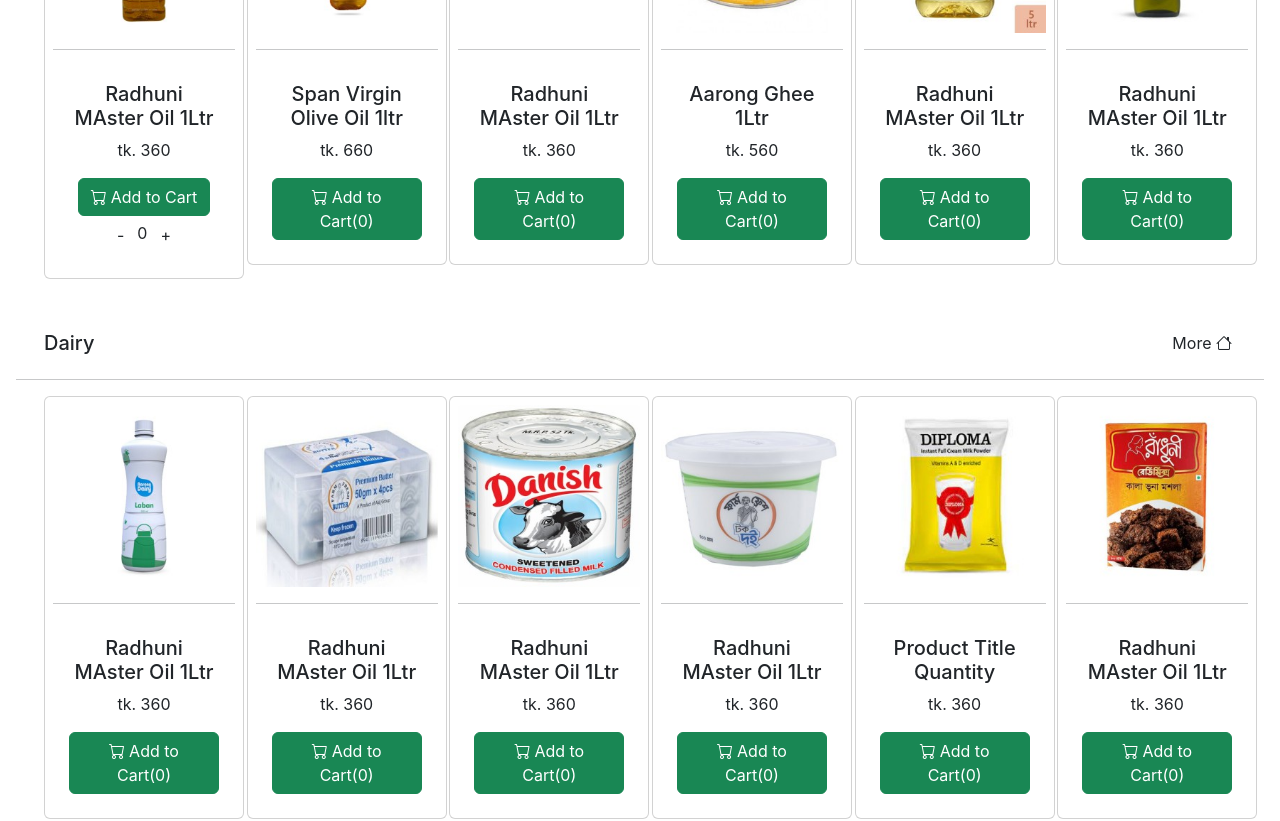
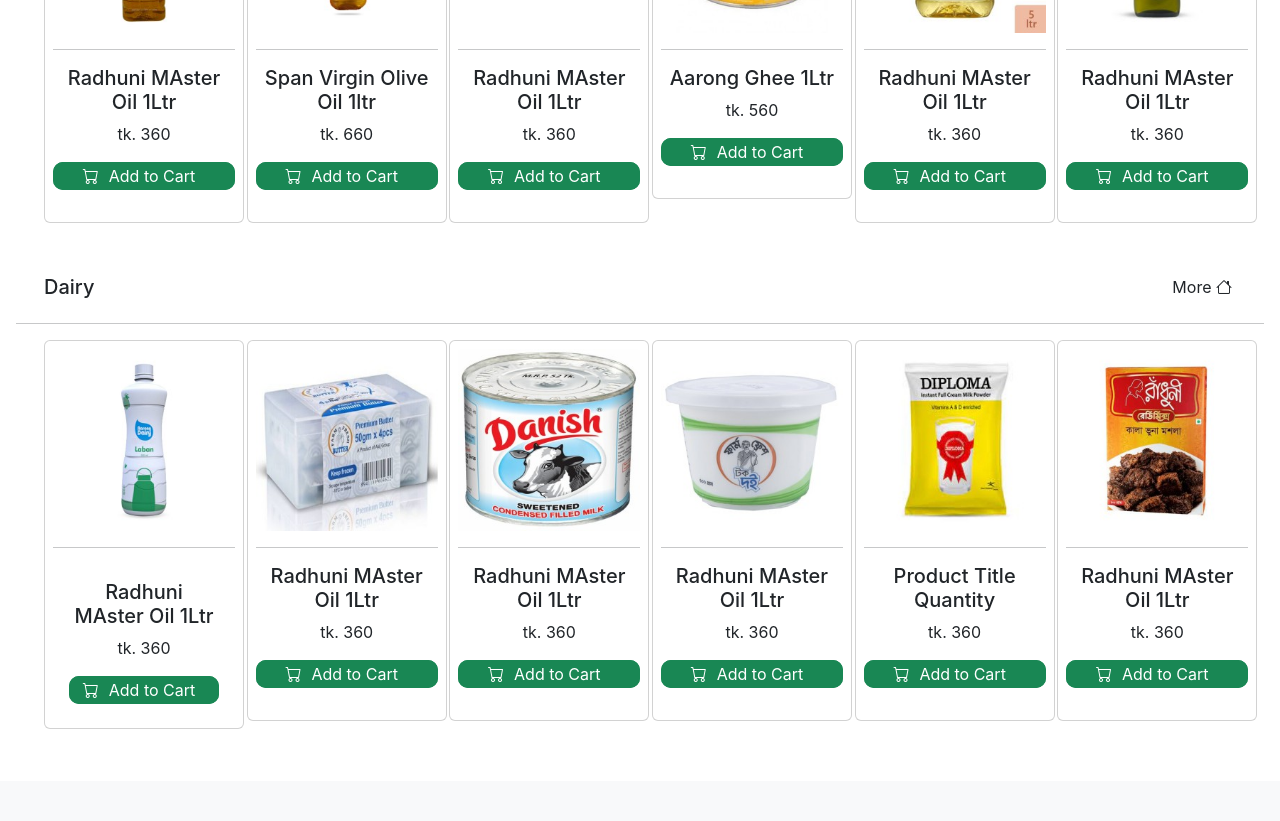
Before and after one commit to MdTanvirHassan/MeenaClick, a React (Create React App) app: page /Register in a window 1280 px wide. Shown: the part 2100-2921 px from the top of the page. Built offline with nearby package versions, Linux system fonts and the light colour scheme.

Commit message:
update cart increasing , decreasing

```diff
--- a/src/components/Product/Product.css
+++ b/src/components/Product/Product.css
@@ -0,0 +1,20 @@
+.addBtn2{
+
+    border: none;
+    background-color: #198754;
+    color: #ffff;
+}
+.addBtn{
+    background-color: #198754!important;
+    color:#ffff!important;
+
+    border-radius: 10px ;
+    width: 100%;
+    padding: 0px 0px;
+}
+.addBtn2:hover,.addBtn:hover{
+    border: none;
+}
+.w{
+
+}
--- a/src/components/Product/Product.js
+++ b/src/components/Product/Product.js
@@ -12,6 +12,7 @@
 import dd4 from '../../image/dd4.jpg';
 import dd5 from '../../image/dd5.jpg';
 import dd6 from '../../image/dd6.jpg';
+import './Product.css';
 
 export default function Product(props) {
     const [cart, setCart] = useState(0)
@@ -43,14 +44,16 @@
                 <div className={`col-lg-2 col-sm-12 col-md-6 mb-1 mb-1 `}>
                  <div className={`card p-2 bg-${props.mode==='dark'?'secondary':'body'}`} style={{width: "200px"}} >
                     <img src={img} className="card-img-top" alt="..."/><hr />
-                    <div className={`card-body text-center`}>
+                    <div className={`car text-center mb-4`}>
                         <h5 className="card-title">Radhuni MAster Oil 1Ltr</h5>
                         <p className="card-text">tk. 360</p>
-                        <button href='/' className="btn btn-success " alt='Added' ><i className="bi bi-cart me-1"></i>Add to Cart</button>
-                        <div className="flex">
-                                <button className='btn' onClick={()=>setCart(cart+1)}>-</button>
-                                <span>{cart}</span>
-                                <button className='btn' onClick={()=>setCart(cart+1)}>+</button>
+                        {/* <button href='/' className="btn btn-success " alt='Added' ><i className="bi bi-cart me-1"></i>Add to Cart</button> */}
+                        <div className="flex addBtn">
+                              <button  className='btn addBtn ' type='button'>
+                               <button className=' addBtn2' disabled={cart<0} onClick={()=>setCart(cart-1)}>{cart===0?<i className='bi bi-cart'></i>:'-'}</button>
+                                <span className='mx-1 w' onClick={()=>setCart(cart+1)}>{cart===0?'Add to Cart':cart}</span>
+                                <button className=' addBtn2' onClick={()=>setCart(cart+1)}>{cart===0?'':'+'}</button>
+                            </button>
                         </div>
                         {/* <a href='/' className="btn btn-success " onClick={handleCart}><i className="bi bi-cart me-1"></i>Add to Cart</a> */}
                     </div>
@@ -60,11 +63,17 @@
                 <div className="col-lg-2 col-sm-12 col-md-6 mb-1">
                  <div className={`card p-2 bg-${props.mode==='dark'?'secondary':'body'}`} style={{width: "200px"}} >
                     <img src={img4} className="card-img-top" alt="..."/><hr />
-                    <div className="card-body text-center">
+                    <div className={`car text-center mb-4`}>
                         <h5 className="card-title">Span Virgin Olive Oil 1ltr
 </h5>
                         <p className="card-text">tk. 660</p>
-                        <button href='/' className="btn btn-success " alt='Added' onClick={()=>setCart(cart+1)}><i className="bi bi-cart me-1"></i>Add to Cart({cart})</button>
+                        <div className="flex addBtn">
+                              <button  className='btn addBtn ' type='button'>
+                               <button className=' addBtn2' disabled={cart<0} onClick={()=>setCart(cart-1)}>{cart===0?<i className='bi bi-cart'></i>:'-'}</button>
+                                <span className='mx-1 w' onClick={()=>setCart(cart+1)}>{cart===0?'Add to Cart':cart}</span>
+                                <button className=' addBtn2' onClick={()=>setCart(cart+1)}>{cart===0?'':'+'}</button>
+                            </button>
+                        </div>
                     </div>
                     </div>
                 </div>
@@ -72,10 +81,16 @@
                 <div className="col-lg-2 col-sm-12 col-md-6 mb-1">
                  <div className={`card p-2 bg-${props.mode==='dark'?'secondary':'body'}`} style={{width: "200px"}} >
                     <img src={img3} className="card-img-top" alt="..."/><hr />
-                    <div className="card-body text-center">
+                    <div className={`car text-center mb-4`}>
                         <h5 className="card-title">Radhuni MAster Oil 1Ltr</h5>
                         <p className="card-text">tk. 360</p>
-                        <button href='/' className="btn btn-success " alt='Added' onClick={()=>setCart(cart+1)}><i className="bi bi-cart me-1"></i>Add to Cart({cart})</button>
+                        <div className="flex addBtn">
+                              <button  className='btn addBtn ' type='button'>
+                               <button className=' addBtn2' disabled={cart<0} onClick={()=>setCart(cart-1)}>{cart===0?<i className='bi bi-cart'></i>:'-'}</button>
+                                <span className='mx-1 w' onClick={()=>setCart(cart+1)}>{cart===0?'Add to Cart':cart}</span>
+                                <button className=' addBtn2' onClick={()=>setCart(cart+1)}>{cart===0?'':'+'}</button>
+                            </button>
+                        </div>
                     </div>
                     </div>
                 </div>
@@ -83,10 +98,16 @@
                 <div className="col-lg-2 col-sm-12 col-md-6 mb-1">
                  <div className={`card p-2 bg-${props.mode==='dark'?'secondary':'body'}`} style={{width: "200px"}} >
                     <img src={img2} className="card-img-top" alt="..."/><hr />
-                    <div className="card-body text-center">
+                    <div className={`car text-center mb-4`}>
                         <h5 className="card-title">Aarong Ghee 1Ltr</h5>
                         <p className="card-text">tk. 560</p>
-                        <button href='/' className="btn btn-success " alt='Added' onClick={()=>setCart(cart+1)}><i className="bi bi-cart me-1"></i>Add to Cart({cart})</button>
+                        <div className="flex addBtn">
+                              <button  className='btn addBtn ' type='button'>
+                               <button className=' addBtn2' disabled={cart<0} onClick={()=>setCart(cart-1)}>{cart===0?<i className='bi bi-cart'></i>:'-'}</button>
+                                <span className='mx-1 w' onClick={()=>setCart(cart+1)}>{cart===0?'Add to Cart':cart}</span>
+                                <button className=' addBtn2' onClick={()=>setCart(cart+1)}>{cart===0?'':'+'}</button>
+                            </button>
+                        </div>
                     </div>
                     </div>
                 </div>
@@ -94,10 +115,16 @@
                 <div className="col-lg-2 col-sm-12 col-md-6 mb-1">
                  <div className={`card p-2 bg-${props.mode==='dark'?'secondary':'body'}`} style={{width: "200px"}} >
                     <img src={img5} className="card-img-top" alt="..."/><hr />
-                    <div className="card-body text-center">
+                    <div className={`car text-center mb-4`}>
                         <h5 className="card-title">Radhuni MAster Oil 1Ltr</h5>
                         <p className="card-text">tk. 360</p>
-                        <button href='/' className="btn btn-success " alt='Added' onClick={()=>setCart(cart+1)}><i className="bi bi-cart me-1"></i>Add to Cart({cart})</button>
+                        <div className="flex addBtn">
+                              <button  className='btn addBtn ' type='button'>
+                               <button className=' addBtn2' disabled={cart<0} onClick={()=>setCart(cart-1)}>{cart===0?<i className='bi bi-cart'></i>:'-'}</button>
+                                <span className='mx-1 w' onClick={()=>setCart(cart+1)}>{cart===0?'Add to Cart':cart}</span>
+                                <button className=' addBtn2' onClick={()=>setCart(cart+1)}>{cart===0?'':'+'}</button>
+                            </button>
+                        </div>
                     </div>
                     </div>
                 </div>
@@ -105,10 +132,16 @@
                 <div className="col-lg-2 col-sm-12 col-md-6 mb-1">
                  <div className={`card p-2 bg-${props.mode==='dark'?'secondary':'body'}`} style={{width: "200px"}} >
                     <img src={img6} className="card-img-top" alt="..."/><hr />
-                    <div className="card-body text-center">
+                    <div className={`car text-center mb-4`}>
                         <h5 className="card-title">Radhuni MAster Oil 1Ltr</h5>
                         <p className="card-text">tk. 360</p>
-                        <button href='/' className="btn btn-success " alt='Added' onClick={()=>setCart(cart+1)}><i className="bi bi-cart me-1"></i>Add to Cart({cart})</button>
+                        <div className="flex addBtn">
+                              <button  className='btn addBtn ' type='button'>
+                               <button className=' addBtn2' disabled={cart<0} onClick={()=>setCart(cart-1)}>{cart===0?<i className='bi bi-cart'></i>:'-'}</button>
+                                <span className='mx-1 w' onClick={()=>setCart(cart+1)}>{cart===0?'Add to Cart':cart}</span>
+                                <button className=' addBtn2' onClick={()=>setCart(cart+1)}>{cart===0?'':'+'}</button>
+                            </button>
+                        </div>
                     </div>
                     </div>
                 </div>
@@ -135,7 +168,13 @@
                     <div className={`card-body text-center`}>
                         <h5 className="card-title">Radhuni MAster Oil 1Ltr</h5>
                         <p className="card-text">tk. 360</p>
-                        <button href='/' className="btn btn-success " alt='Added' onClick={()=>setCart(cart+1)}><i className="bi bi-cart me-1"></i>Add to Cart({cart})</button>
+                        <div className="flex addBtn">
+                              <button  className='btn addBtn ' type='button'>
+                               <button className=' addBtn2' disabled={cart<0} onClick={()=>setCart(cart-1)}>{cart===0?<i className='bi bi-cart'></i>:'-'}</button>
+                                <span className='mx-1 w' onClick={()=>setCart(cart+1)}>{cart===0?'Add to Cart':cart}</span>
+                                <button className=' addBtn2' onClick={()=>setCart(cart+1)}>{cart===0?'':'+'}</button>
+                            </button>
+                        </div>
                     </div>
                     </div>
                 </div>
@@ -143,10 +182,16 @@
                 <div className="col-lg-2 col-sm-12 col-md-6 mb-1">
                  <div className={`card p-2 bg-${props.mode==='dark'?'secondary':'body'}`} style={{width: "200px"}} >
                     <img src={dd2} className="card-img-top" alt="..."/><hr />
-                    <div className="card-body text-center">
+                    <div className={`car text-center mb-4`}>
                         <h5 className="card-title">Radhuni MAster Oil 1Ltr</h5>
                         <p className="card-text">tk. 360</p>
-                        <button href='/' className="btn btn-success " alt='Added' onClick={()=>setCart(cart+1)}><i className="bi bi-cart me-1"></i>Add to Cart({cart})</button>
+                        <div className="flex addBtn">
+                              <button  className='btn addBtn ' type='button'>
+                               <button className=' addBtn2' disabled={cart<0} onClick={()=>setCart(cart-1)}>{cart===0?<i className='bi bi-cart'></i>:'-'}</button>
+                                <span className='mx-1 w' onClick={()=>setCart(cart+1)}>{cart===0?'Add to Cart':cart}</span>
+                                <button className=' addBtn2' onClick={()=>setCart(cart+1)}>{cart===0?'':'+'}</button>
+                            </button>
+                        </div>
                     </div>
                     </div>
                 </div>
@@ -154,10 +199,16 @@
                 <div className="col-lg-2 col-sm-12 col-md-6 mb-1">
                  <div className={`card p-2 bg-${props.mode==='dark'?'secondary':'body'}`} style={{width: "200px"}} >
                     <img src={dd3} className="card-img-top" alt="..."/><hr />
-                    <div className="card-body text-center">
+                    <div className={`car text-center mb-4`}>
                         <h5 className="card-title">Radhuni MAster Oil 1Ltr</h5>
                         <p className="card-text">tk. 360</p>
-                        <button href='/' className="btn btn-success " alt='Added' onClick={()=>setCart(cart+1)}><i className="bi bi-cart me-1"></i>Add to Cart({cart})</button>
+                        <div className="flex addBtn">
+                              <button  className='btn addBtn ' type='button'>
+                               <button className=' addBtn2' disabled={cart<0} onClick={()=>setCart(cart-1)}>{cart===0?<i className='bi bi-cart'></i>:'-'}</button>
+                                <span className='mx-1 w' onClick={()=>setCart(cart+1)}>{cart===0?'Add to Cart':cart}</span>
+                                <button className=' addBtn2' onClick={()=>setCart(cart+1)}>{cart===0?'':'+'}</button>
+                            </button>
+                        </div>
                     </div>
                     </div>
                 </div>
@@ -165,10 +216,16 @@
                 <div className="col-lg-2 col-sm-12 col-md-6 mb-1">
                  <div className={`card p-2 bg-${props.mode==='dark'?'secondary':'body'}`} style={{width: "200px"}} >
                     <img src={dd4} className="card-img-top" alt="..."/><hr />
-                    <div className="card-body text-center">
+                    <div className={`car text-center mb-4`}>
                         <h5 className="card-title">Radhuni MAster Oil 1Ltr</h5>
                         <p className="card-text">tk. 360</p>
-                        <button href='/' className="btn btn-success " alt='Added' onClick={()=>setCart(cart+1)}><i className="bi bi-cart me-1"></i>Add to Cart({cart})</button>
+                        <div className="flex addBtn">
+                              <button  className='btn addBtn ' type='button'>
+                               <button className=' addBtn2' disabled={cart<0} onClick={()=>setCart(cart-1)}>{cart===0?<i className='bi bi-cart'></i>:'-'}</button>
+                                <span className='mx-1 w' onClick={()=>setCart(cart+1)}>{cart===0?'Add to Cart':cart}</span>
+                                <button className=' addBtn2' onClick={()=>setCart(cart+1)}>{cart===0?'':'+'}</button>
+                            </button>
+                        </div>
                     </div>
                     </div>
                 </div>
@@ -176,10 +233,16 @@
                 <div className="col-lg-2 col-sm-12 col-md-6 mb-1">
                  <div className={`card p-2 bg-${props.mode==='dark'?'secondary':'body'}`} style={{width: "200px"}} >
                     <img src={dd5} className="card-img-top" alt="..."/><hr />
-                    <div className="card-body text-center">
+                    <div className={`car text-center mb-4`}>
                         <h5 className="card-title">{props.title}</h5>
                         <p className="card-text">tk. 360</p>
-                        <button href='/' className="btn btn-success " alt='Added' onClick={()=>setCart(cart+1)}><i className="bi bi-cart me-1"></i>Add to Cart({cart})</button>
+                        <div className="flex addBtn">
+                              <button  className='btn addBtn ' type='button'>
+                               <button className=' addBtn2' disabled={cart<0} onClick={()=>setCart(cart-1)}>{cart===0?<i className='bi bi-cart'></i>:'-'}</button>
+                                <span className='mx-1 w' onClick={()=>setCart(cart+1)}>{cart===0?'Add to Cart':cart}</span>
+                                <button className=' addBtn2' onClick={()=>setCart(cart+1)}>{cart===0?'':'+'}</button>
+                            </button>
+                        </div>
                     </div>
                     </div>
                 </div>
@@ -187,10 +250,16 @@
                 <div className="col-lg-2 col-sm-12 col-md-6 mb-1">
                  <div className={`card p-2 bg-${props.mode==='dark'?'secondary':'body'}`} style={{width: "200px"}} >
                     <img src={dd6} className="card-img-top" alt="..."/><hr />
-                    <div className="card-body text-center">
+                    <div className={`car text-center mb-4`}>
                         <h5 className="card-title">Radhuni MAster Oil 1Ltr</h5>
                         <p className="card-text">tk. 360</p>
-                        <button href='/' className="btn btn-success " alt='Added' onClick={()=>setCart(cart+1)}><i className="bi bi-cart me-1"></i>Add to Cart({cart})</button>
+                        <div className="flex addBtn">
+                              <button  className='btn addBtn ' type='button'>
+                               <button className=' addBtn2' disabled={cart<0} onClick={()=>setCart(cart-1)}>{cart===0?<i className='bi bi-cart'></i>:'-'}</button>
+                                <span className='mx-1 w' onClick={()=>setCart(cart+1)}>{cart===0?'Add to Cart':cart}</span>
+                                <button className=' addBtn2' onClick={()=>setCart(cart+1)}>{cart===0?'':'+'}</button>
+                            </button>
+                        </div>
                     </div>
                     </div>
                 </div>
```
